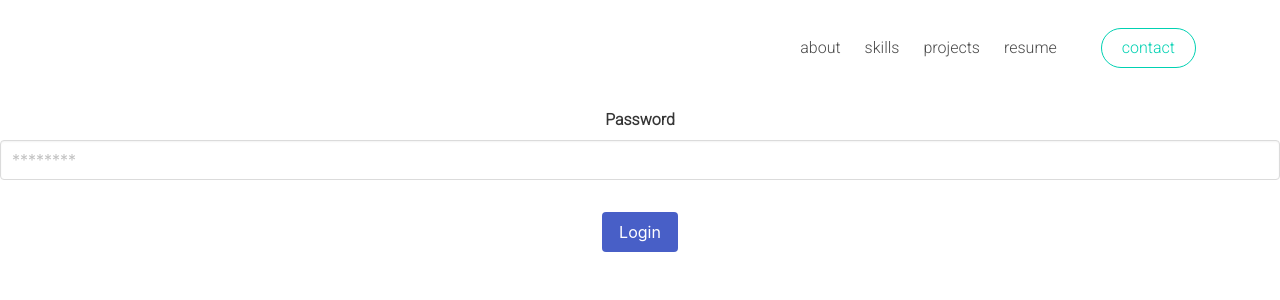
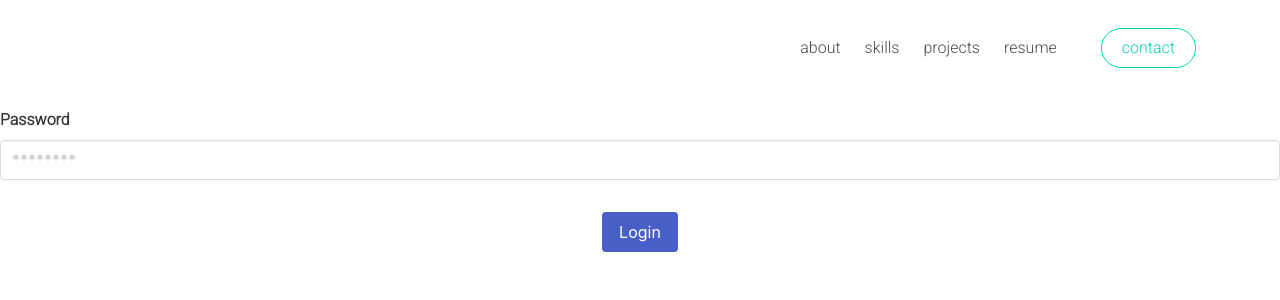
Before and after one commit to bhwong11/portfolio-front-end, a React (Create React App) app: page /login in a window 1280 px wide. Shown: the top 300 px of the page. Built offline with nearby package versions, Linux system fonts and the light colour scheme.

Commit message:
adjusted styling on the form and the project to add margin on form and bold text on project

```diff
--- a/src/components/project.js
+++ b/src/components/project.js
@@ -15,7 +15,9 @@ function Project(props){
             </div>
             <div class="flip-card-back">
                 <h3 className = "project__title">{props.project.title}</h3>
-                <p className = "project__description">{props.project.description}</p>
+                <p className = "project__description">{props.project.description.split(')')[0]+')'}</p>
+                <br/>
+                <p className = "project__description">{props.project.description.split(')')[1]}</p>
                 <div className = "project__link_wrapper">
                 <a href={props.project.liveLink} className = "project__live_link button is-outlined" target="_blank" rel="noreferrer" >Live Demo</a>
                 <a className = "project__github button is-outlined" href={props.project.github} target="_blank" rel="noreferrer" >GitHub</a>
--- a/src/css/contact.css
+++ b/src/css/contact.css
@@ -2,6 +2,10 @@
     --purple-bg-color: #7510F7;
     --white-bg-color: #fff;
     --green-text-color:#00D1B2;
+}
+
+#contact{
+    padding: 0 10vw;
 }
 .contact__title{
     font-size: 1.2rem;
@@ -27,3 +31,7 @@ input.button{
     color:var(--purple-bg-color);
     border:1px solid var(--purple-bg-color);
 }
+.label{
+    display:flex;
+    justify-content: start;
+}
--- a/src/css/project.css
+++ b/src/css/project.css
@@ -8,6 +8,7 @@
   padding: 10px;
   display: flex;
   justify-content: space-evenly;
+  font-weight: bold;
 }
 
 .project__link_wrapper{
```
